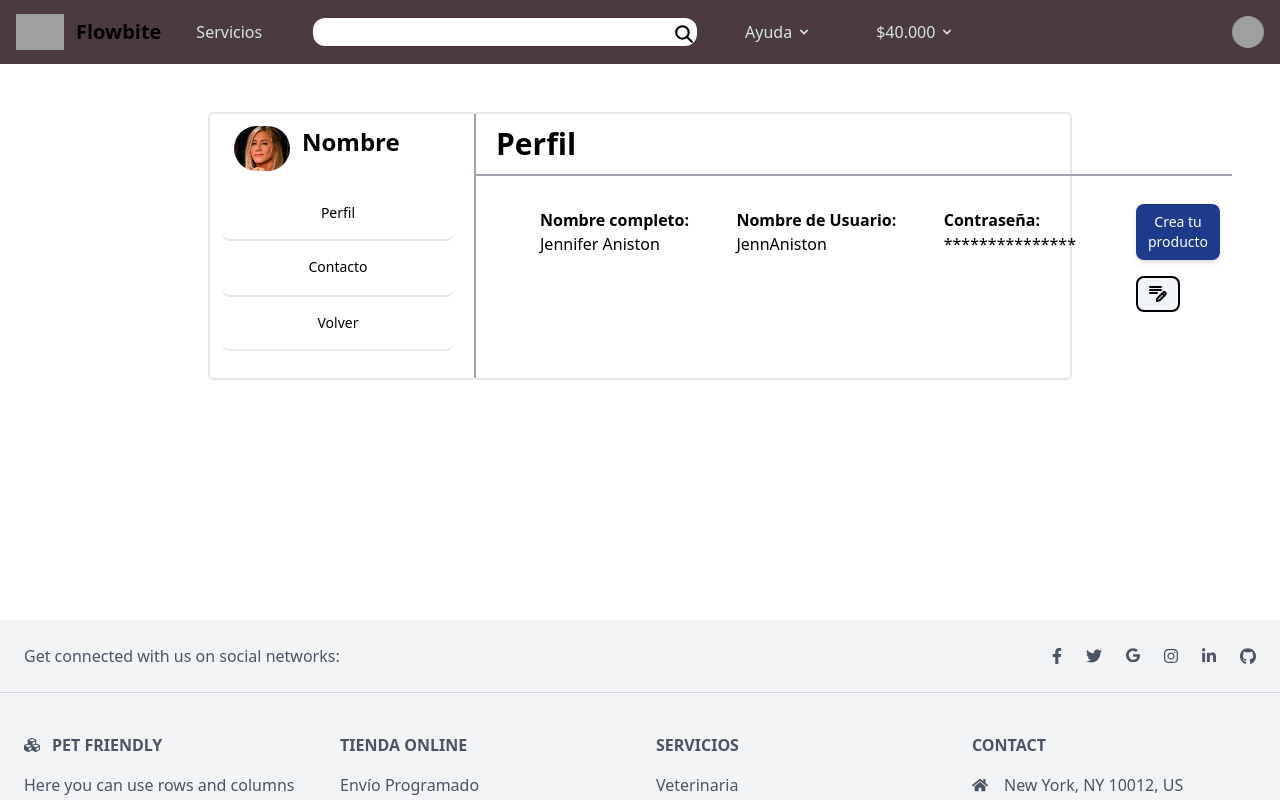
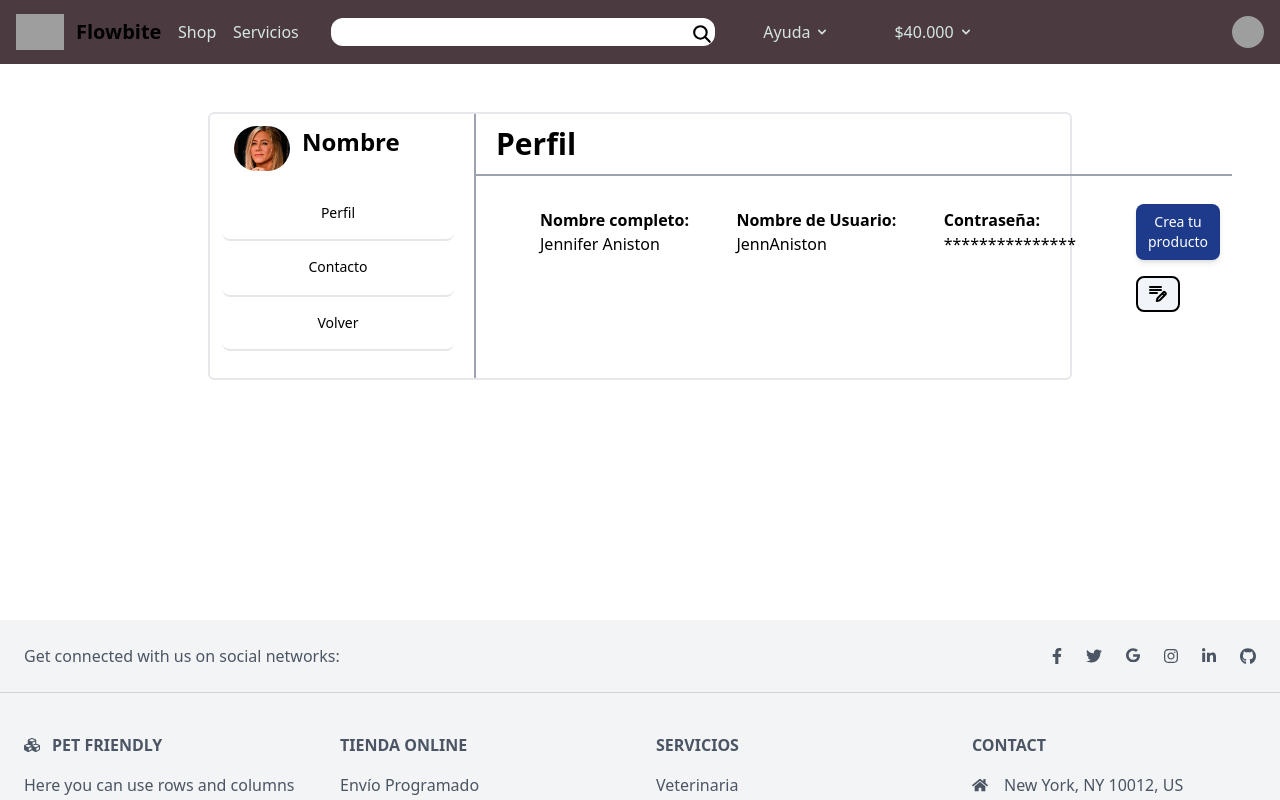
Before and after one commit to PetFriendlyUniverse/Henry-Pf, a React (Vite) app in the folder client/: page /profile/1 in a window 1280 px wide. Shown: the top 800 px of the page. Built offline with nearby package versions, Linux system fonts and the light colour scheme; grey boxes are pictures that could not be loaded.

Commit message:
links buttons

```diff
--- a/client/src/components/NavBar/NavBar.jsx
+++ b/client/src/components/NavBar/NavBar.jsx
@@ -28,7 +28,11 @@ function NavBar() {
             Flowbite
           </span>
         </a>
-
+        <div>
+          <NavLink className="text-lightwhite" to="/shop">
+            Shop
+          </NavLink>
+        </div>
         <div>
           <NavLink className="text-lightwhite" to="/services">
             Servicios
@@ -76,7 +80,7 @@ function NavBar() {
               </li>
               <li>
                 <a
-                  href="#"
+                  href={`profile/1`}
                   className="block px-4 py-2 text-sm text-gray-700 hover:bg-gray-100 dark:text-gray-200 dark:hover:bg-gray-600 dark:hover:text-white"
                 >
                   Settings
--- a/client/src/pages/ecommerce/Profile/Profile.jsx
+++ b/client/src/pages/ecommerce/Profile/Profile.jsx
@@ -211,7 +211,9 @@ function Profile() {
             )}
             <div className="pl-12 pt-5">
               <div className="py-2">
-                <LinkButton component={"Crea tu producto"} />
+                <Link to="/profile/store/create">
+                  <LinkButton component={"Crea tu producto"} />
+                </Link>
               </div>
               <div className="py-2">
                 <button className="mx-3 w-11 rounded-lg border-2 border-black bg-slate-100 px-2 py-1 hover:bg-slate-300">
```
